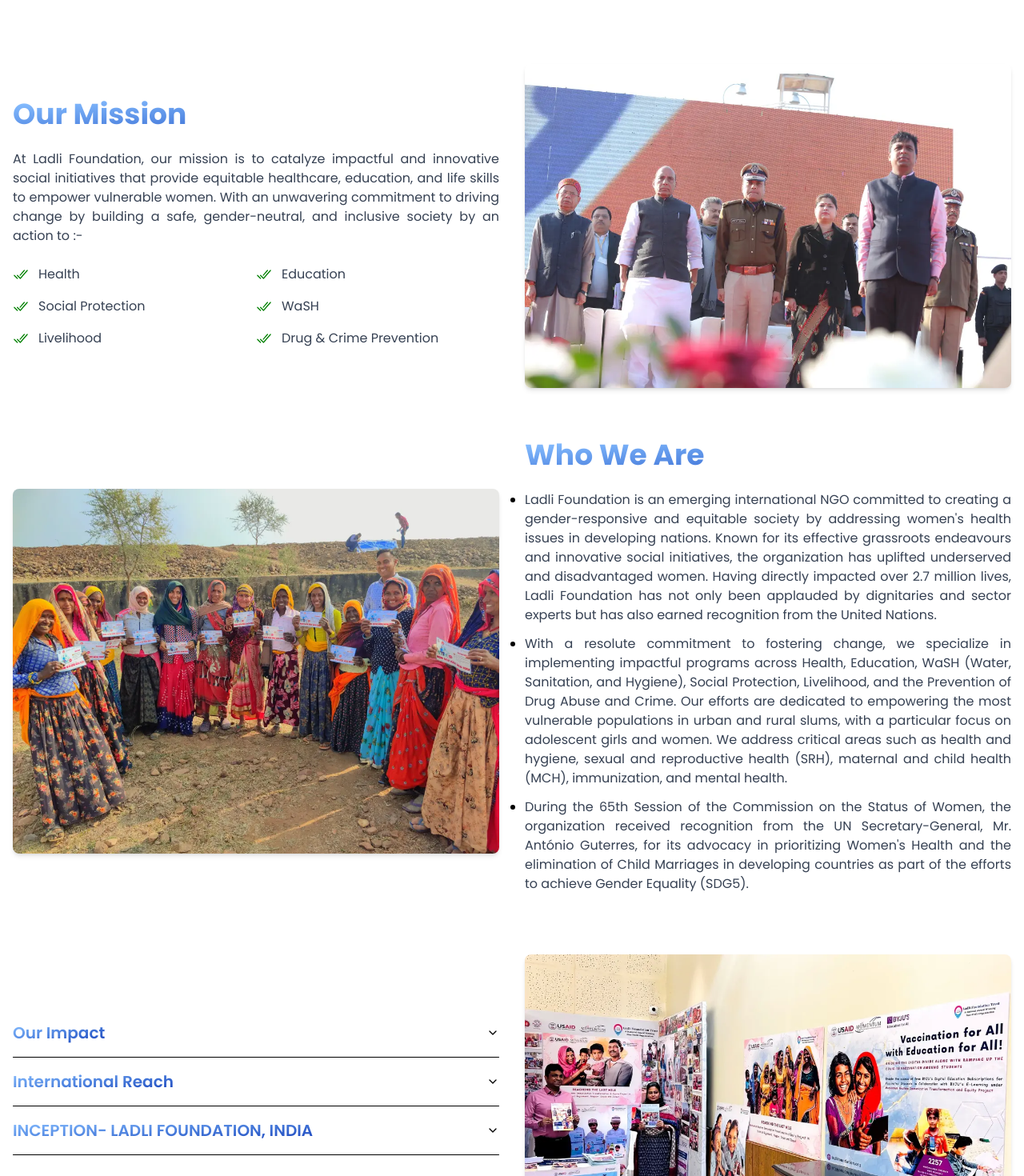
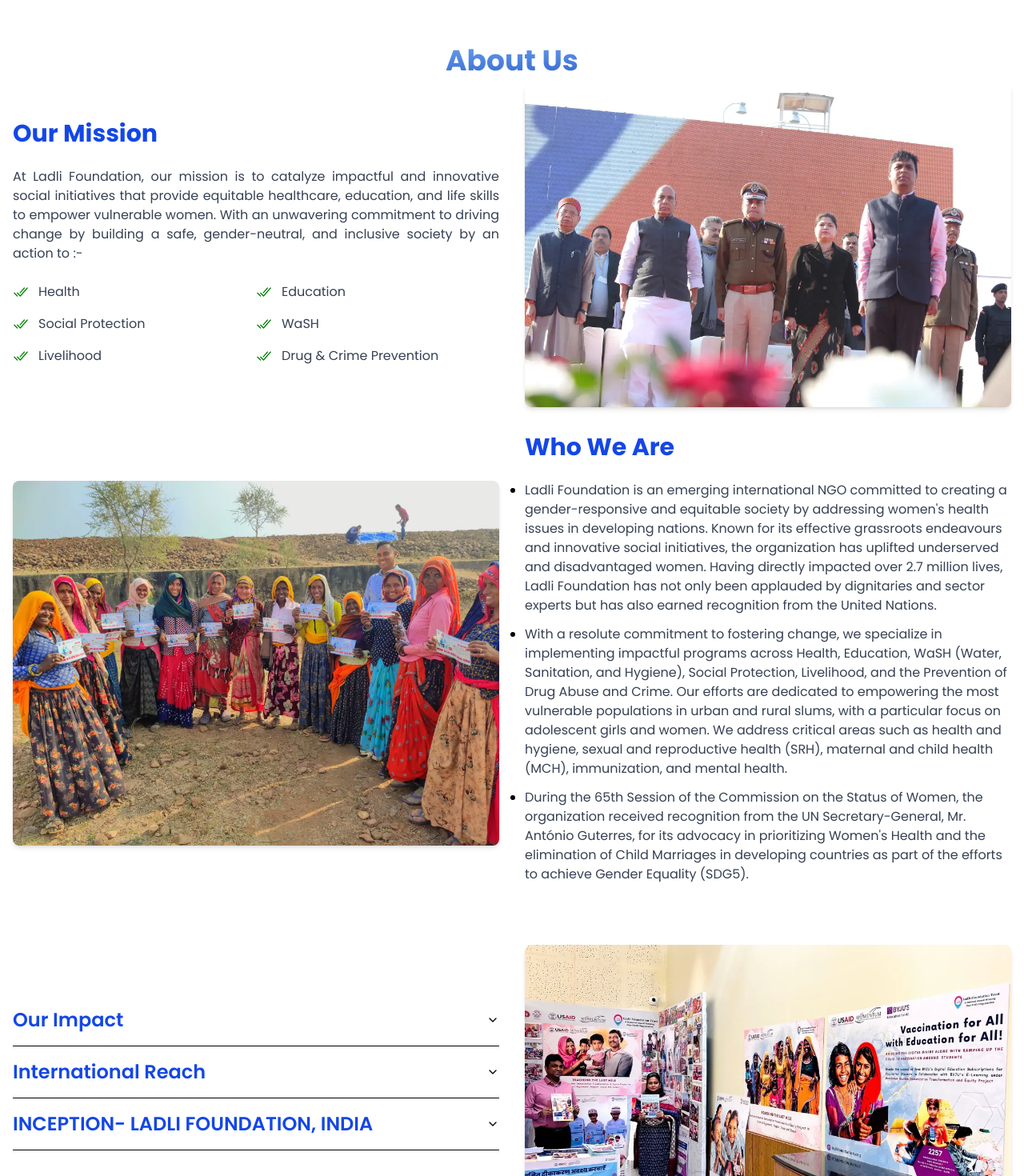
Before and after one commit to ankitkumarfd/ladli_africav2, a Next.js app: page /about/about-us in a window 1280 px wide. Shown: the part 680-2150 px from the top of the page at 80% size. Built offline with nearby package versions, Linux system fonts and the light colour scheme.

Commit message:
know more page added

```diff
--- a/components/custom/Typhographies.jsx
+++ b/components/custom/Typhographies.jsx
@@ -10,9 +10,7 @@ export function TypographyH1({ children, className }) {
 
 export function TypographyH2({ children, className }) {
   return (
-    <h2
-      className={`scroll-m-20 text-gray-800 pb-2 text-3xl font-bold ${className}`}
-    >
+    <h2 className={`scroll-m-20 pb-2 text-3xl font-bold ${className}`}>
       {children}
     </h2>
   );
@@ -20,9 +18,7 @@ export function TypographyH2({ children, className }) {
 
 export function TypographyH3({ children, className }) {
   return (
-    <h3
-      className={`scroll-m-20 text-pink-600 text-2xl font-semibold ${className}`}
-    >
+    <h3 className={`scroll-m-20 text-2xl font-semibold ${className}`}>
       {children}
     </h3>
   );
@@ -30,20 +26,14 @@ export function TypographyH3({ children, className }) {
 
 export function TypographyH4({ children, className }) {
   return (
-    <h4
-      className={`scroll-m-20 text-gray-800 text-xl font-semibold ${className}`}
-    >
+    <h4 className={`scroll-m-20 text-xl font-semibold ${className}`}>
       {children}
     </h4>
   );
 }
 
 export function TypographyP({ children, className }) {
-  return (
-    <p className={`leading-6 text-gray-700 text-justify ${className}`}>
-      {children}
-    </p>
-  );
+  return <p className={`leading-6 text-gray-700 ${className}`}>{children}</p>;
 }
 
 export function TypographyBlockquote({ children }) {
--- a/src/app/about/about-us/page.jsx
+++ b/src/app/about/about-us/page.jsx
@@ -3,6 +3,7 @@ import bg from "@/public/assets/homewall.png";
 import {
   TypographyH1,
   TypographyH2,
+  TypographyH3,
   TypographyH4,
   TypographyP,
 } from "@/components/custom/Typhographies";
@@ -74,11 +75,15 @@ function page() {
         {/* <div className="absolute inset-0 bg-black/60 z-0 h-[85vh]" /> */}
       </div>
 
-      <section className="py-8">
+      <section className="">
+        <div className="text-center">
+          <TypographyH1 className="">About Us</TypographyH1>
+        </div>
+
         <div className="container mx-auto px-4">
           <div className="flex flex-col-reverse md:grid md:grid-cols-2 gap-8 md:items-center">
             <div data-aos="fade-right" className="text-left">
-              <TypographyH2 className="text-4xl mb-4 font-bold bg-gradient-to-br from-blue-300 to-blue-800 bg-clip-text text-transparent">
+              <TypographyH2 className=" mb-4 font-bold text-blue-700 ">
                 Our Mission
               </TypographyH2>
               <TypographyP className="text-justify">
@@ -128,7 +133,7 @@ function page() {
             </div>
 
             <div data-aos="fade-right" className="text-left">
-              <TypographyH2 className="text-4xl mb-4 font-bold bg-gradient-to-br from-blue-300 to-blue-800 bg-clip-text text-transparent">
+              <TypographyH2 className=" mb-4 font-bold text-blue-700 ">
                 Who We Are
               </TypographyH2>
               <ul className="list-disc mt-4 text-left">
@@ -150,9 +155,9 @@ function page() {
               <Accordion type="single" collapsible className="mb-6">
                 <AccordionItem value="item-1">
                   <AccordionTrigger className="font-semibold text-lg hover:no-underline">
-                    <TypographyH4 className="bg-gradient-to-br from-blue-300 to-blue-800 bg-clip-text text-transparent">
+                    <TypographyH3 className="text-blue-700">
                       {`Our Impact`}
-                    </TypographyH4>
+                    </TypographyH3>
                   </AccordionTrigger>
                   <AccordionContent>
                     <TypographyP>{`With a remarkable impact on over 2.5 million direct beneficiaries, Ladli Foundation has been recognized for its outstanding contributions. Notably, the foundation's recent achievements include enabling digital education access for more than 157,000 marginalized students, yielding a remarkable impact valued at INR 600 Crore (approximately 75 million USD), all achieved independently without any external financial aid or grants. Furthermore, As an Exclusive NGO Partner with Govt of Delhi, the Organization is Implementing Its Social Innovations for creating sustainable solution for eradicating malnutrition among 8,00,000 marginalized students in the city.`}</TypographyP>
@@ -161,9 +166,9 @@ function page() {
 
                 <AccordionItem value="item-2">
                   <AccordionTrigger className="font-semibold text-lg hover:no-underline">
-                    <TypographyH4 className="bg-gradient-to-br from-blue-300 to-blue-800 bg-clip-text text-transparent">
+                    <TypographyH3 className="text-blue-700">
                       {`International Reach`}
-                    </TypographyH4>
+                    </TypographyH3>
                   </AccordionTrigger>
                   <AccordionContent>
                     <TypographyP>{`Our vision knows no boundaries. Beyond the Indian shores, our international wing - Ladli Foundation USA - a 501(C)(3) non-profit corporation, stands shoulder to shoulder with the United Nations Sustainable Development Goals. Our commitment echoes in our initiatives, and our impact resounds across borders.`}</TypographyP>
@@ -172,9 +177,9 @@ function page() {
 
                 <AccordionItem value="item-3">
                   <AccordionTrigger className="font-semibold text-lg hover:no-underline">
-                    <TypographyH4 className="bg-gradient-to-br from-blue-300 to-blue-800 bg-clip-text text-transparent">
+                    <TypographyH3 className="text-blue-700">
                       {`INCEPTION- LADLI FOUNDATION, INDIA`}
-                    </TypographyH4>
+                    </TypographyH3>
                   </AccordionTrigger>
                   <AccordionContent>
                     <TypographyP>{`Driven by concerns of health, education & equality for vulnerable women as an integral and critical dimension of human rights, Ladli Foundation became a reality in 2012 as a grassroots social catalyst. It was founded by Devendra Kumar, whose incredible journey began as a child laborer in a poverty- stricken environment. Where he faced numerous hardships and atrocities during his orphaned and challenging childhood. Born in a crime-prone slum, he endured abandonment by his parents, who left him with his three-day-old infant sister when he was just two years old. Despite these adversities, Devendra's indomitable spirit and resilience led him to find solace and purpose in serving others. Driven by his determination to protect his sister from child marriage and dowry, Devendra founded the Ladli Foundation with the noble mission of uplifting the oppressed and disadvantaged. His personal experiences as a child laborer and his encounters with delinquents and drug addicts further fueled his commitment to making a positive impact in the lives of those facing similar challenges.`}</TypographyP>
--- a/src/app/about/our-founder/page.jsx
+++ b/src/app/about/our-founder/page.jsx
@@ -27,7 +27,10 @@ function page() {
           {/* <div className="absolute inset-0 bg-black/60 z-0 h-[85vh]" /> */}
         </div>
 
-        <section className="py-8">
+        <section className="">
+          <div className="text-center mb-8">
+            <TypographyH1 className="">Our Founder</TypographyH1>
+          </div>
           <div className="container mx-auto px-4">
             <div className="flex flex-col-reverse md:grid md:grid-cols-2 gap-8 md:items-center">
               <div data-aos="fade-right" className="text-justify">
--- a/src/app/page.js
+++ b/src/app/page.js
@@ -80,25 +80,25 @@ export default function Home() {
             {/* Section Heading */}
             <div data-aos="zoom-in" className="text-center mb-12">
               <h2 className="text-4xl font-bold bg-gradient-to-br from-blue-300 to-blue-800 bg-clip-text text-transparent">
-                About Ladli AFRICA
+                ABOUT LADLI AFRICA
               </h2>
             </div>
 
             {/* Two Column Layout */}
-            <div className="flex flex-col lg:flex-row gap-10 items-center">
+            <div className="flex flex-col lg:flex-row gap-10">
               {/* Left Column - Text */}
               <div
                 data-aos="fade-right"
                 className="lg:w-1/2 text-gray-700 space-y-6 text-justify"
               >
                 <p>
-                  {`Ladli Foundation Africa, a women-led non-profit organization, serves as the Africa chapter of Ladli Foundation Trust, India, an emerging international NGO experienced in directly impacting over 2 million beneficiaries through its innovative social initiatives, earning it a special consultative status in the Economic and Social Council since 2020. Founded in 2012 by a slum boy, who began his life as a child labourer, driven by the concern of protecting his sister from evil practices after their parents abandoned them in a crime-ridden slum during his childhood.`}
+                  {`Ladli Foundation Africa – South Africa is a dedicated wing of the internationally recognized Ladli Foundation Trust, India, an emerging international NGO experienced in directly impacting over 2 million beneficiaries through its innovative social initiatives, earning it a special consultative status in the Economic and Social Council since 2020. Founded in 2012 by a slum boy, who began his life as a child labourer, driven by the concern of protecting his sister from evil practices after their parents abandoned them in a crime-ridden slum during his childhood. We work at the intersection of public health, youth engagement, gender equality, and legal awareness, aiming to break cycles of poverty, inequality, and marginalization that disproportionately affect women, children, and adolescents in underserved communities.`}
                 </p>
                 <p className="text-justify">
-                  {`Committed to the advancement of the One Earth-One Health approach, Ladli Foundation Africa leads transformative and sustainable social projects. Its focus areas include providing equitable access to healthcare, education, life skills, and mental well-being, particularly targeting vulnerable women and youth. It also aims to raise global awareness by promoting ancient Indian traditional practices for sustainable living worldwide, under the patronage of H.H. Swami Avdheshanand Giri, an International Spiritual Leader, Vedanta Scholar, and the Chief of India's oldest ascetic tradition`}
+                  {`Our mission is to uplift underserved South African communities through health education and empowerment initiatives, with a strong focus on youth. To create sustainable grassroots impact. As an extension of the internationally acclaimed Ladli Foundation, we are committed to advancing the rights, dignity, and well-being of women and children across Africa.`}
                 </p>
                 <Link
-                  href="/"
+                  href="/know-more"
                   className="text-pink-600 font-semibold hover:underline text-lg inline-block"
                 >
                   Know more &rarr;
@@ -106,10 +106,7 @@ export default function Home() {
               </div>
 
               {/* Right Column - Image */}
-              <div
-                data-aos="fade-left"
-                className="lg:w-1/2 hover:shadow-2xl hover:shadow-blue-300 hover:-translate-y-3 transition-all duration-300 "
-              >
+              <div data-aos="fade-left" className="lg:w-1/2 ">
                 <Image
                   src={aboutImage}
                   alt="About Ladli Africa"
```
Also changed, not shown: src/app/know-more/page.jsx (added, +109 -0 lines), 1 other file (tests, documents, lock files or other folders).
